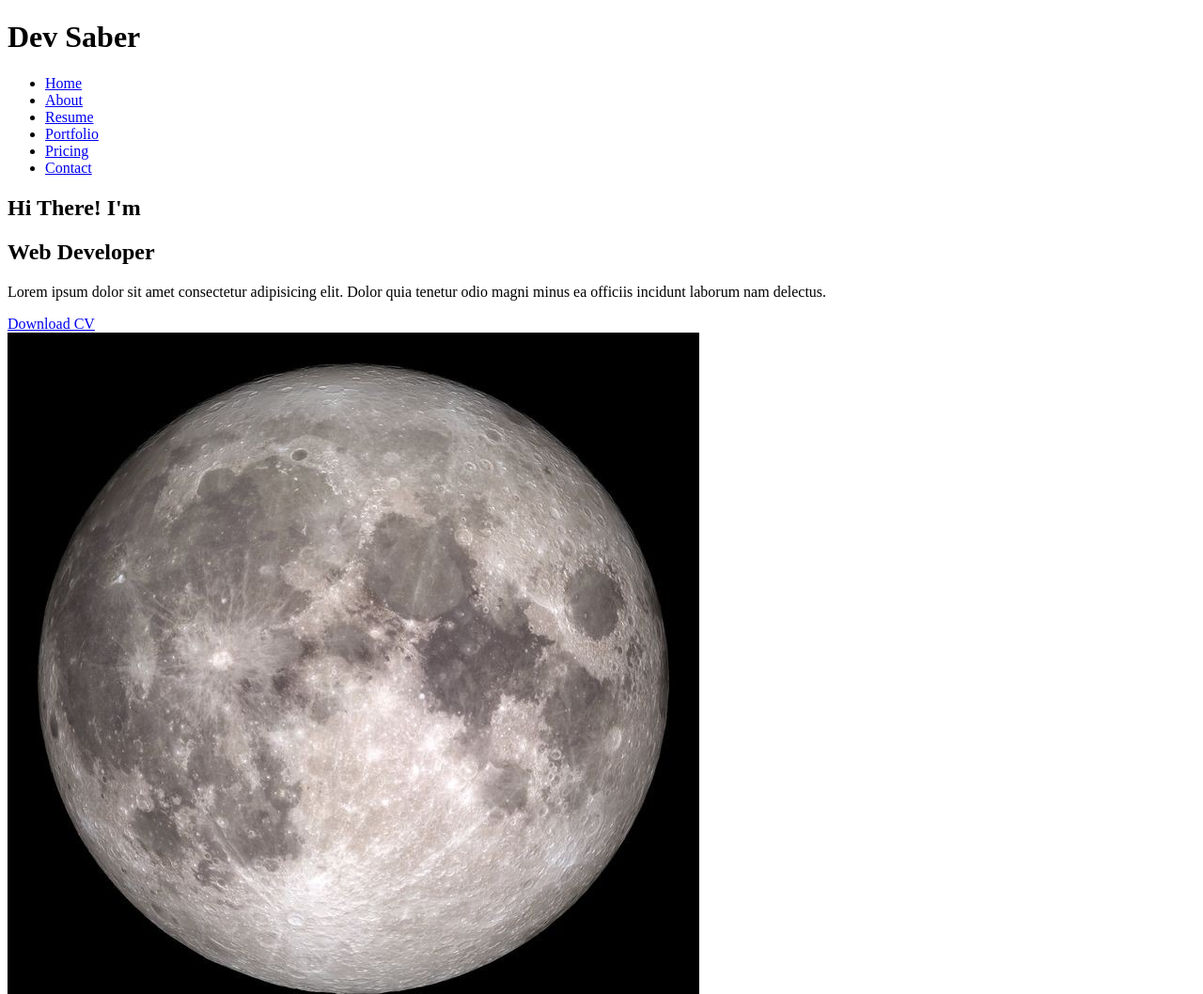
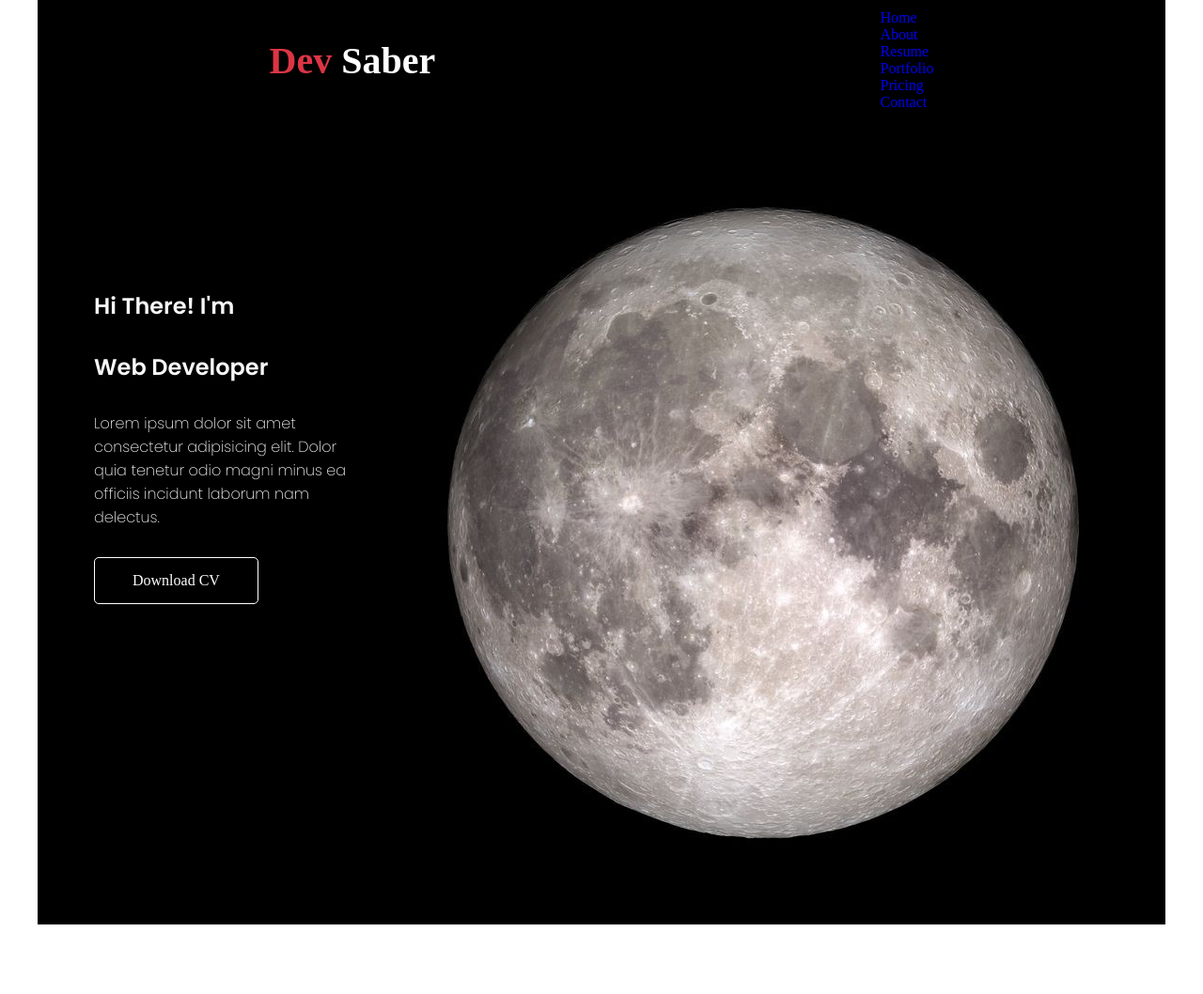
Before and after one commit to EsterS9M/Potfolio, a plain HTML site: page index.html in a window 1280 px wide. Shown: the top 1058 px of the page at 94% size. After the commit the page ends 984 px from the top, so only its background shows below. Drawn offline with Linux system fonts and the light colour scheme.

Commit message:
index e css

```diff
--- a/style.css
+++ b/style.css
@@ -0,0 +1,88 @@
+@import url("https://fonts.googleapis.com/css2?family=Poppins:wght@200;300;400;500;600;700;800;900&display=swap");
+
+* {
+  padding: 0;
+  margin: 0;
+  box-sizing: border-box;
+  list-style: none;
+  text-decoration: none;
+}
+
+body {
+  max-width: 1200px;
+  margin: 0 auto;
+}
+
+/* header */
+
+header {
+  background-color: #000;
+  padding: 10px;
+  display: flex;
+  align-items: center;
+  justify-content: space-around;
+}
+
+header h1 {
+  color: #dc3545;
+  font-size: 2.5rem;
+}
+
+header span {
+  color: #fff;
+}
+
+header .navegacao-primaria {
+  display: flex;
+  gap: 10px;
+  align-items: center;
+}
+
+header .navegacao-primaria li a {
+  padding: 10px;
+  color: #fff;
+  font-size: 1.3rem;
+}
+
+/* download cv secao */
+
+.section-div {
+  background-color: #000;
+  display: flex;
+  grid-template-columns: 1fr 1fr;
+  justify-content: space-around;
+  align-items: center;
+  gap: 60px;
+  padding: 60px;
+}
+
+.section-div div {
+  margin-top: 120px;
+  align-self: start;
+  display: grid;
+  gap: 30px;
+}
+
+.section-div div h2 {
+  font-family: "poppins";
+  font-weight: 600;
+  color: #f7f7f7;
+}
+
+.section-div div p {
+  font-family: "poppins";
+  font-weight: 200;
+  color: #f7f7f7;
+}
+
+.section-div div a {
+  justify-self: start;
+  color: #fff;
+  padding: 15px 40px;
+  border-radius: 5px;
+  border: 1px solid white;
+}
+
+.section-div img {
+  max-width: 100%;
+}
```
Also changed, not shown: index.html (+1 -1 lines).
